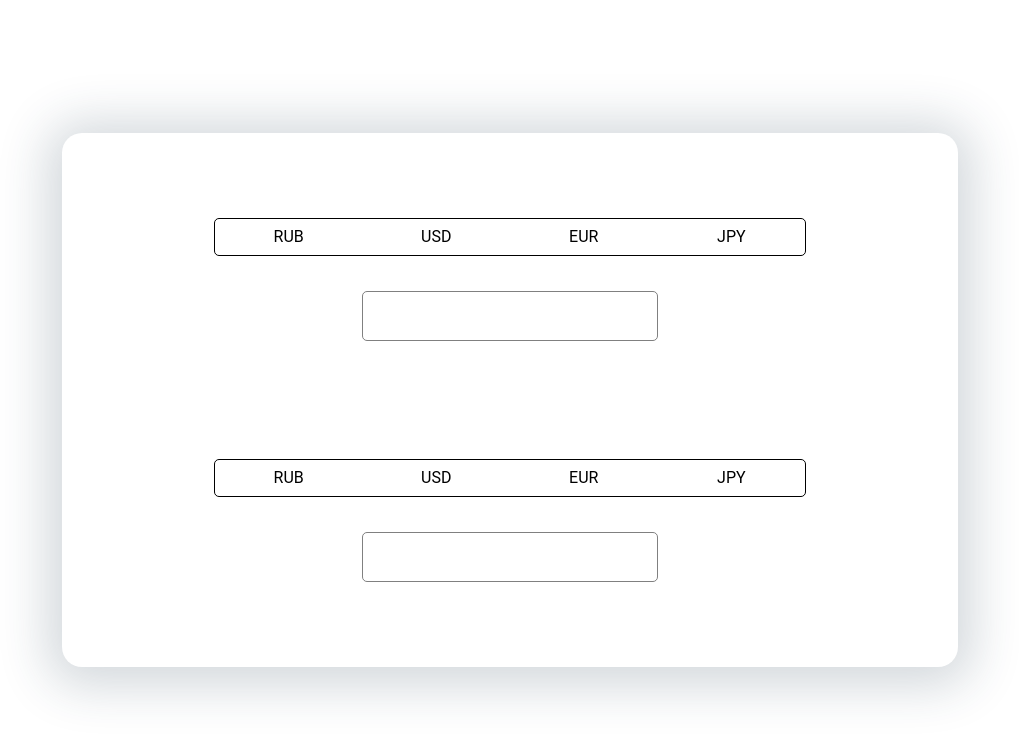
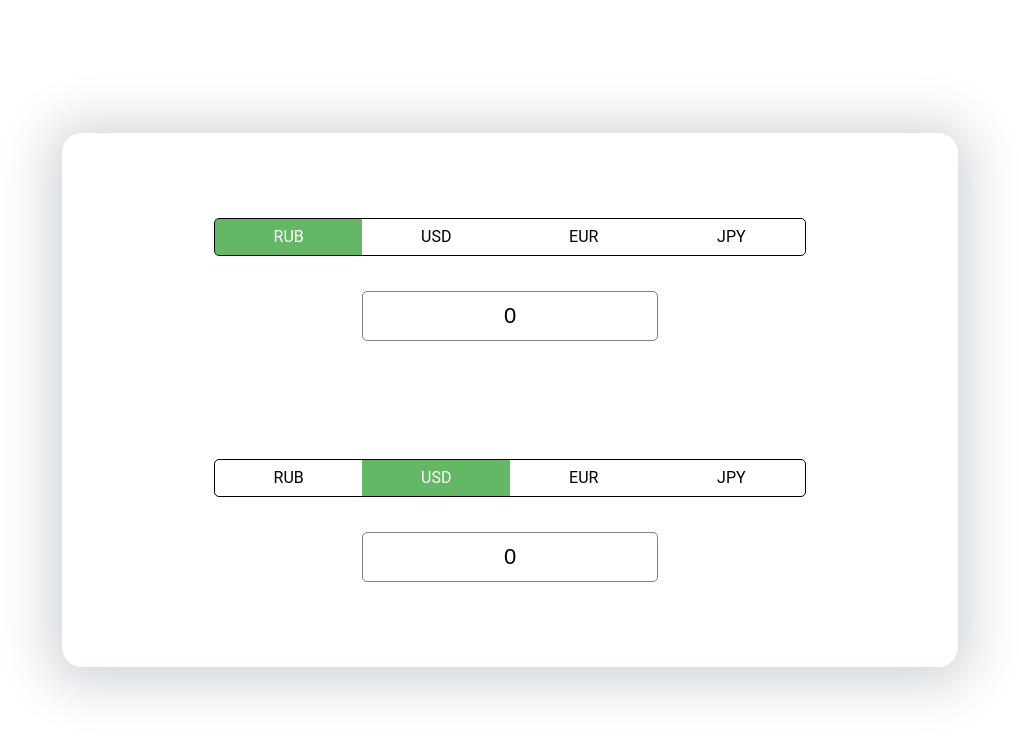
Before and after one commit to Gumbllll/currency_converter, a React (Create React App) app: page / in a window 1280 px wide. Shown: the top 740 px of the page, without its empty margins (130-1149 px from the left). Built offline with nearby package versions, Linux system fonts and the light colour scheme.

Commit message:
Настроил сервер, добавил состояния валюты

```diff
--- a/package.json
+++ b/package.json
@@ -10,6 +10,8 @@
     "@types/node": "^16.18.41",
     "@types/react": "^18.2.20",
     "@types/react-dom": "^18.2.7",
+    "exchange-rates-api": "^1.1.0",
+    "json-server": "^0.17.3",
     "react": "^18.2.0",
     "react-dom": "^18.2.0",
     "react-scripts": "5.0.1",
@@ -21,7 +23,8 @@
     "start": "react-scripts start",
     "build": "react-scripts build",
     "test": "react-scripts test",
-    "eject": "react-scripts eject"
+    "eject": "react-scripts eject",
+    "server": "json-server -w currency.json -p 3001"
   },
   "eslintConfig": {
     "extends": [
--- a/src/App/App.tsx
+++ b/src/App/App.tsx
@@ -1,12 +1,20 @@
+import { useState } from 'react';
 import Block from '../componets/Block';
 import styles from './App.module.scss';
 
 function App() {
+
+  const [ fromCurrency, setFromCurrency ] = useState('RUB');
+  const [ toCurrency, setToCurrency ] = useState('USD');
+  const [ fromValue, setFromValue ] = useState('0');
+  const [ toValue, setToValue ] = useState('0');
+
+
   return (
     <div className={styles.App}>
       <div className={styles.AppMain}>
-        <Block/>
-        <Block/>
+        <Block currency={fromCurrency} setCurrency={setFromCurrency} value={fromValue} setValue={setFromValue} />
+        <Block currency={toCurrency} setCurrency={setToCurrency} value={toValue} setValue={setToValue}/>
       </div>
     </div>
   );
--- a/src/componets/Block.module.scss
+++ b/src/componets/Block.module.scss
@@ -12,6 +12,7 @@
         justify-content: space-around;
         min-width: 50%;
         margin-bottom: 35px;
+        cursor: pointer;
 
         &Item {
             width: 100%;
@@ -19,7 +20,15 @@
             text-align: center;
 
             &:hover {
-                background-color: rgb(51, 172, 51);
+                background-color: rgba(33, 216, 33, 0.642);
+                color: white;
+            }
+
+            &Active {
+                width: 100%;
+                padding: 10px;
+                text-align: center;
+                background-color: rgba(14, 144, 14, 0.642);
                 color: white;
             }
         }
--- a/src/componets/Block.tsx
+++ b/src/componets/Block.tsx
@@ -1,17 +1,26 @@
 import styles from './Block.module.scss'
 
-const Block = () => {
+interface ICurrency {
+    currency: string,
+    setCurrency: (item: string) => void,
+    value: string,
+    setValue: (value: string) => void,
+}
 
-    const currency = ['RUB', 'USD', 'EUR', 'JPY'];
+const Block: React.FC<ICurrency> = ({ currency, setCurrency, value, setValue }) => {
+
+    const currencyList = ['RUB', 'USD', 'EUR', 'JPY'];
 
     return (
         <main className={styles.main}>
             <div className={styles.mainCurrency}>
-                {currency.map(item => <div className={styles.mainCurrencyItem}>{item}</div>)}
+                {currencyList.map((item) => <div onClick={() => setCurrency(item)} className={ item === currency ? styles.mainCurrencyItemActive : styles.mainCurrencyItem}>{item}</div>)}
             </div>
-            <input className={styles.mainInput} type="text" />
+            <input onChange={(e) => setValue(e.target.value)} value={value} className={styles.mainInput}/>
         </main>
     )
 }
 
+
+
 export default Block;
```
Also changed, not shown: 1 other file (tests, documents, lock files or other folders).
